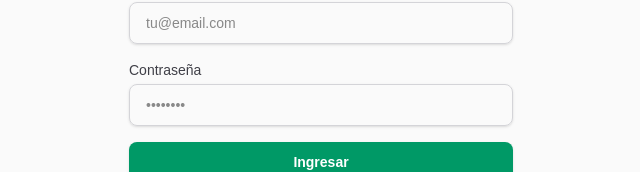
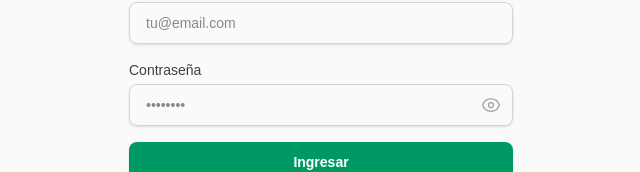
Before and after one commit to guidoginesi/app-hr, a Next.js app: page /portal/login in a window 1280 px wide. Shown: the part 352-524 px from the top of the page, without its empty margins (319-959 px from the left). Built offline with nearby package versions, Linux system fonts and the light colour scheme.

Commit message:
feat: Agregar botón de ojito para ver/ocultar contraseña en login

```diff
--- a/src/app/portal/login/page.tsx
+++ b/src/app/portal/login/page.tsx
@@ -9,6 +9,7 @@
   const [isPending, startTransition] = useTransition();
   const [email, setEmail] = useState('');
   const [password, setPassword] = useState('');
+  const [showPassword, setShowPassword] = useState(false);
   const [error, setError] = useState<string | null>(null);
   const [showResetForm, setShowResetForm] = useState(false);
   const [resetSent, setResetSent] = useState(false);
@@ -168,15 +169,34 @@
             <label htmlFor="password" className="block text-sm font-medium text-zinc-700">
               Contraseña
             </label>
+            <div className="relative">
               <input
                 id="password"
-              type="password"
+                type={showPassword ? 'text' : 'password'}
                 value={password}
                 onChange={(e) => setPassword(e.target.value)}
                 required
-              className="mt-1 block w-full rounded-lg border border-zinc-300 px-4 py-2.5 text-sm shadow-sm focus:border-emerald-500 focus:outline-none focus:ring-1 focus:ring-emerald-500"
+                className="mt-1 block w-full rounded-lg border border-zinc-300 px-4 py-2.5 pr-10 text-sm shadow-sm focus:border-emerald-500 focus:outline-none focus:ring-1 focus:ring-emerald-500"
                 placeholder="••••••••"
               />
+              <button
+                type="button"
+                onClick={() => setShowPassword(!showPassword)}
+                className="absolute right-3 top-1/2 -translate-y-1/2 text-zinc-400 hover:text-zinc-600"
+                tabIndex={-1}
+              >
+                {showPassword ? (
+                  <svg xmlns="http://www.w3.org/2000/svg" fill="none" viewBox="0 0 24 24" strokeWidth={1.5} stroke="currentColor" className="h-5 w-5">
+                    <path strokeLinecap="round" strokeLinejoin="round" d="M3.98 8.223A10.477 10.477 0 001.934 12C3.226 16.338 7.244 19.5 12 19.5c.993 0 1.953-.138 2.863-.395M6.228 6.228A10.45 10.45 0 0112 4.5c4.756 0 8.773 3.162 10.065 7.498a10.523 10.523 0 01-4.293 5.774M6.228 6.228L3 3m3.228 3.228l3.65 3.65m7.894 7.894L21 21m-3.228-3.228l-3.65-3.65m0 0a3 3 0 10-4.243-4.243m4.242 4.242L9.88 9.88" />
+                  </svg>
+                ) : (
+                  <svg xmlns="http://www.w3.org/2000/svg" fill="none" viewBox="0 0 24 24" strokeWidth={1.5} stroke="currentColor" className="h-5 w-5">
+                    <path strokeLinecap="round" strokeLinejoin="round" d="M2.036 12.322a1.012 1.012 0 010-.639C3.423 7.51 7.36 4.5 12 4.5c4.638 0 8.573 3.007 9.963 7.178.07.207.07.431 0 .639C20.577 16.49 16.64 19.5 12 19.5c-4.638 0-8.573-3.007-9.963-7.178z" />
+                    <path strokeLinecap="round" strokeLinejoin="round" d="M15 12a3 3 0 11-6 0 3 3 0 016 0z" />
+                  </svg>
+                )}
+              </button>
+            </div>
           </div>
 
           {error && (
```
Lines whose indentation alone changed are shown as unchanged.
